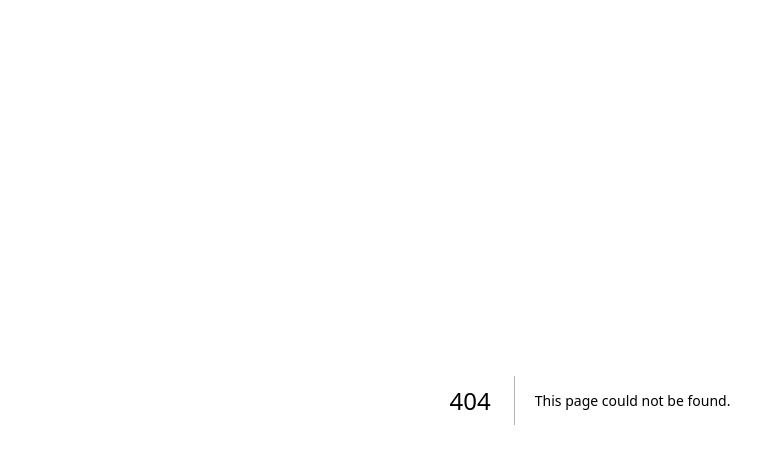
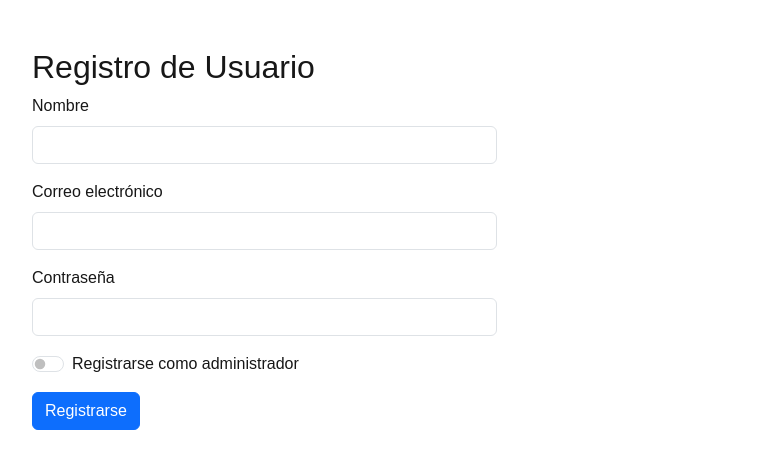
Before and after one commit to NilsCJ/PruebaTecnicaPuestoDesarrolladorWebFullStack, a Next.js app in the folder frontend/: page /register in a window 1280 px wide. Before the commit this address had no page. Shown: the top 468 px of the page, without its empty margins (50-811 px from the left). Built offline with nearby package versions, Linux system fonts and the light colour scheme.

Commit message:
new styles have been created for datatable products. And new form to register the new users

```diff
--- a/frontend/package.json
+++ b/frontend/package.json
@@ -13,6 +13,7 @@
     "bootstrap": "^5.3.6",
     "next": "15.3.3",
     "react": "^19.0.0",
+    "react-data-table-component": "^7.7.0",
     "react-dom": "^19.0.0"
   },
   "devDependencies": {
--- a/frontend/src/app/layout.tsx
+++ b/frontend/src/app/layout.tsx
@@ -34,7 +34,6 @@
 import 'bootstrap/dist/css/bootstrap.min.css';
 import './globals.css';
 import { AuthProvider } from './context/AuthContext';
-
 export const metadata = {
   title: 'E-commerce',
 };
--- a/frontend/src/app/login/page.tsx
+++ b/frontend/src/app/login/page.tsx
@@ -51,6 +51,12 @@ export default function LoginPage() {
         {error && <div className="alert alert-danger">{error}</div>}
         <button type="submit" className="btn btn-primary">Entrar</button>
       </form>
+      <p className="mt-3">
+        ¿No tienes una cuenta?{' '}
+        <a href="/register" className="text-decoration-none">
+          Regístrate aquí
+        </a>
+      </p>
     </div>
   );
 }
--- /dev/null
+++ b/frontend/src/app/register/page.tsx
@@ -0,0 +1,101 @@
+'use client';
+import { useState } from 'react';
+import { useRouter } from 'next/navigation';
+import useAxios from '../hooks/useAxios';
+import { useAuth } from '../context/AuthContext';
+
+export default function RegisterPage() {
+  const [nombre, setNombre] = useState('');
+  const [email, setEmail] = useState('');
+  const [password, setPassword] = useState('');
+  const [error, setError] = useState('');
+  const [mensaje, setMensaje] = useState('');
+  const router = useRouter();
+  const axios = useAxios();
+  const { login } = useAuth();
+  const [rol, setRol] = useState('user');
+
+
+  const handleSubmit = async (e: React.FormEvent) => {
+    e.preventDefault();
+
+    if (!nombre || !email || !password) {
+      return setError('Todos los campos son obligatorios');
+    }
+
+    try {
+      await axios.post('/auth/register', { nombre, email, password });
+
+      const res = await axios.post('/auth/login', { email, password });
+      login(res.data.user, res.data.token);
+
+      const destino = localStorage.getItem('redirectAfterLogin') || '/dashboard';
+      localStorage.removeItem('redirectAfterLogin');
+      router.push(destino);
+    } catch (err: any) {
+      console.error(err);
+      setError(err.response?.data?.error || 'Error al registrar usuario');
+    }
+  };
+
+  return (
+    <div className="container mt-5">
+      <h2>Registro de Usuario</h2>
+
+      {error && <div className="alert alert-danger">{error}</div>}
+      {mensaje && <div className="alert alert-success">{mensaje}</div>}
+
+      <form onSubmit={handleSubmit} className="col-md-5">
+        <div className="mb-3">
+            <label className="form-label">Nombre</label>
+            <input
+                type="text"
+                className="form-control"
+                value={nombre}
+                onChange={(e) => setNombre(e.target.value)}
+                required
+            />
+        </div>
+
+        <div className="mb-3">
+            <label className="form-label">Correo electrónico</label>
+            <input
+                type="email"
+                className="form-control"
+                value={email}
+                onChange={(e) => setEmail(e.target.value)}
+                required
+            />
+        </div>
+
+        <div className="mb-3">
+            <label className="form-label">Contraseña</label>
+            <input
+                type="password"
+                className="form-control"
+                value={password}
+                onChange={(e) => setPassword(e.target.value)}
+                required
+            />
+            </div>
+        <div className="form-check form-switch mb-3">
+            <input
+                className="form-check-input"
+                type="checkbox"
+                id="switchRol"
+                checked={rol === 'admin'}
+                onChange={() => setRol(rol === 'user' ? 'admin' : 'user')}
+            />
+            <label className="form-check-label" htmlFor="switchRol">
+                Registrarse como administrador
+            </label>
+        </div>
+
+
+        <button type="submit" className="btn btn-primary">
+          Registrarse
+        </button>
+      </form>
+    </div>
+  );
+}
```
Also changed, not shown: frontend/src/app/admin/products/page.tsx (+91 -26 lines), frontend/src/app/dashboard/page.tsx (+7 -0 lines), 1 other file (tests, documents, lock files or other folders).
